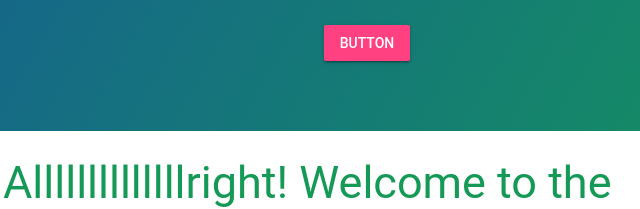
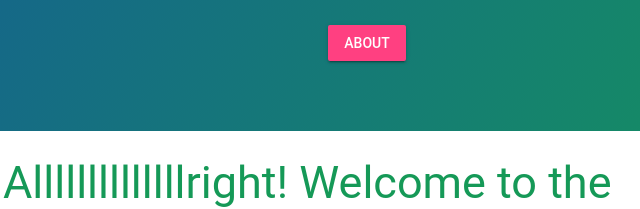
Before and after one commit to DiamondbackWebsite/main, a plain HTML site: page index.html in a window 1280 px wide. Shown: the part 206-415 px from the top of the page, 273-913 px from the left. Drawn offline with Linux system fonts and the light colour scheme.

Commit message:
Update index.html

```diff
--- a/index.html
+++ b/index.html
@@ -17,7 +17,7 @@
       <h1 class="project-name">DiamondbackPlays Website</h1>
       <h2 class="project-tagline">The official website of DIAMONDBACK</h2>
       <!--a href="https://diamondbackwebsite.github.io/main/about" class="btn">About</a-->
-      <button class="mdl-button mdl-js-button mdl-button--raised mdl-js-ripple-effect mdl-button--accent">Button</button>
+      <button href="https://diamondbackwebsite.github.io/main/about" class="mdl-button mdl-js-button mdl-button--raised mdl-js-ripple-effect mdl-button--accent">About</button>
 
     </section>
 
```
